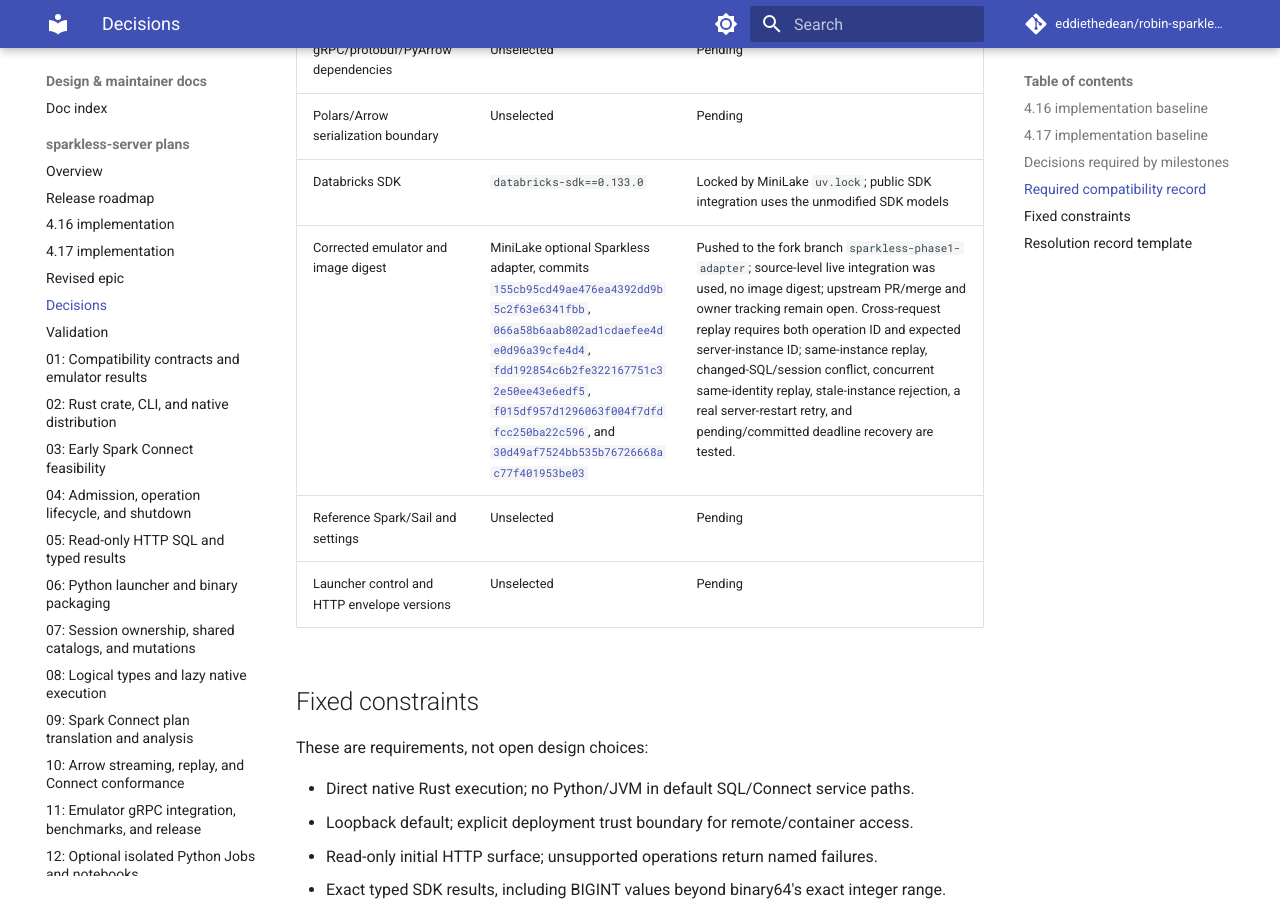
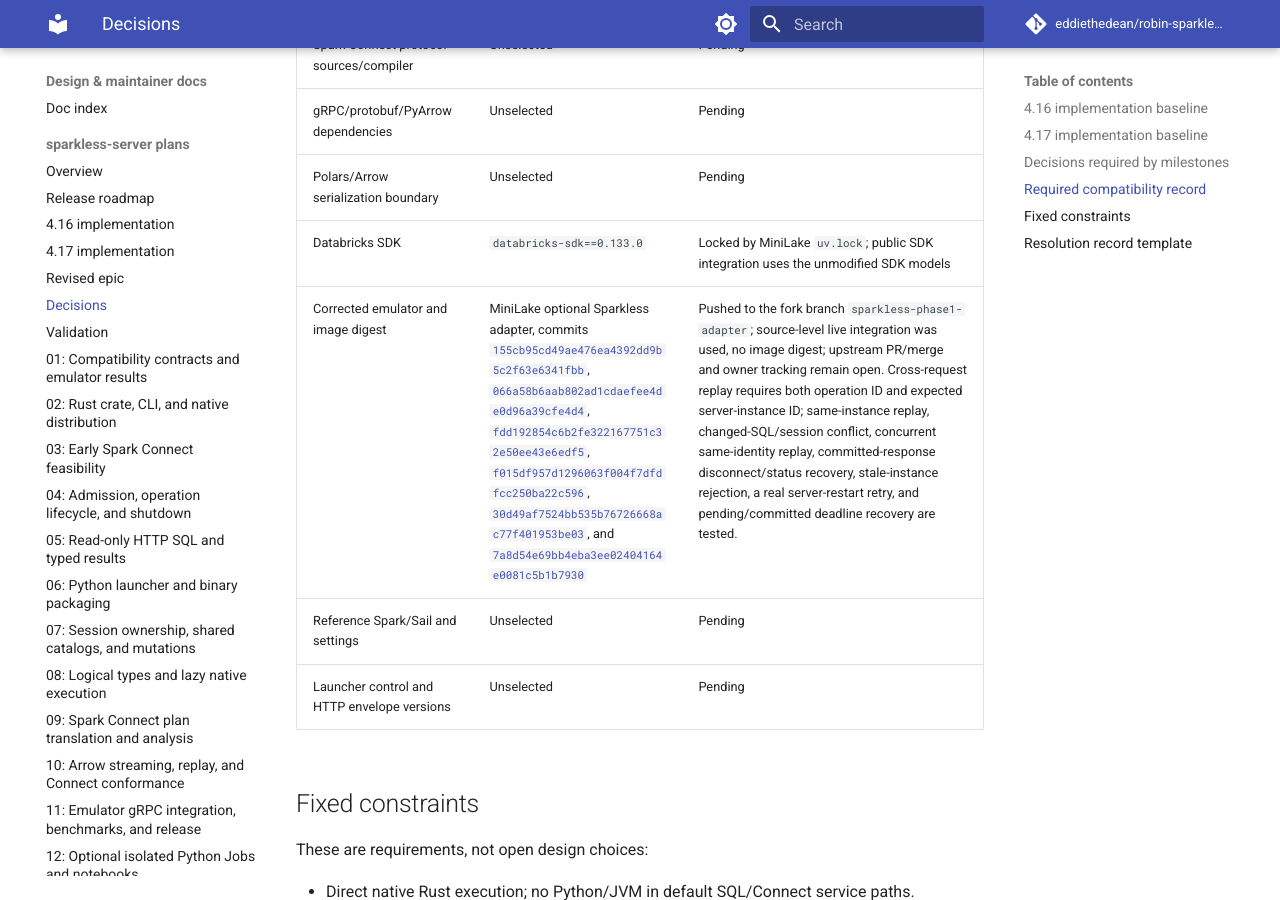
Before and after one commit to eddiethedean/robin-sparkless, an MkDocs documentation site: the page built from docs/plans/sparkless-server/DECISIONS.md, in a window 1280 px wide and 900 px high, scrolled down 5182 px. Built offline with MkDocs 1.6.1 and Material for MkDocs 9.7.7, drawn with Linux system fonts in a browser that asks for light colours; comment, search, counter and statistics services are not loaded; some of the changed text lies outside the part shown.

Commit message:
test(server): pin live disconnect recovery coverage

```diff
--- a/docs/plans/sparkless-server/DECISIONS.md
+++ b/docs/plans/sparkless-server/DECISIONS.md
@@ -30,7 +30,7 @@
 | --- | --- | --- | --- | --- |
 | D01 | Client/proto/oracle compatibility manifest | 0A | SS-01, SS-03 | Exact pyspark-client release, matching proto tag/commit, Python range, gRPC/protobuf/PyArrow locks, generator version, reference Spark/Sail versions and settings |
 | D02 | SQL/configuration semantics | 0A | SS-01, SS-08 | Explicit engine profile, ANSI/case sensitivity/timezone/decimal behavior; mutable versus read-only configuration; unsupported keys fail |
-| D03 | Emulator prerequisite and trust scope | 0A tracking; 0B integration | SS-01, SS-07 | MiniLake adapter source revisions `155cb95cd49ae476ea4392dd9b5c2f63e6341fbb`, `066a58b6aab802ad1cdaefee4de0d96a39cfe4d4`, `fdd192854c6b2fe322167751c32e50ee43e6edf5`, `f015df957d1296063f004f7dfdfcc250ba22c596`, and `30d49af7524bb535b76726668ac77f401953be03`, SDK lock `0.133.0`, typed-result, mutation-route, duplicate replay, changed-SQL/session conflict, concurrent replay, stale-instance rejection, real process-restart, and pending/committed deadline-recovery tests are recorded. Native commit `7b6197aa276702e3bfd3a0fc8dcd662c2744d1be` adds a direct HTTP deadline/status witness; upstream owner/issue or PR, image digest if used, and shared warehouse/session limitations remain tracked |
+| D03 | Emulator prerequisite and trust scope | 0A tracking; 0B integration | SS-01, SS-07 | MiniLake adapter source revisions `155cb95cd49ae476ea4392dd9b5c2f63e6341fbb`, `066a58b6aab802ad1cdaefee4de0d96a39cfe4d4`, `fdd192854c6b2fe322167751c32e50ee43e6edf5`, `f015df957d1296063f004f7dfdfcc250ba22c596`, `30d49af7524bb535b76726668ac77f401953be03`, and `7a8d54e69bb4eba3ee02404164e0081c5b1b7930`, SDK lock `0.133.0`, typed-result, mutation-route, duplicate replay, changed-SQL/session conflict, concurrent replay, committed-response disconnect recovery, stale-instance rejection, real process-restart, and pending/committed deadline-recovery tests are recorded. Native commit `7b6197aa276702e3bfd3a0fc8dcd662c2744d1be` adds a direct HTTP deadline/status witness; upstream owner/issue or PR, image digest if used, and shared warehouse/session limitations remain tracked |
 | D04 | Supported SQL/type/JSON contract | 0A specification; 0B verification; mutation extension in 1 | SS-01, SS-05, SS-07, SS-08 | Allowlisted read-only nodes/functions, Phase 1 managed SQL/identity/status extension, logical schema JSON, exact integer/decimal/date/time/null encodings, duplicate labels, non-finite float policy |
 | D05 | Binary/platform/release matrix | 0B | SS-02, SS-06, SS-11 | Staged server-binary target set: `macosx_14_0_arm64` and `manylinux_2_28_x86_64`; candidate single-architecture container: `linux/amd64`. The release workflow defines native wheel/install/start/health/shutdown checks, `auditwheel show`, container SQL/non-root/graceful-stop checks, and publication ordering. Local macOS 26 arm64 wheel smoke and linux/arm64 container smoke pass; the image runs as UID 65532, serves SQL, and exits 0 on SIGTERM. Remote candidate workflow evidence, the linux/amd64 image, complete package/platform matrix, public artifacts, and final release verification remain open. |
 | D06 | Launcher control and compatibility | 0B | SS-02, SS-06 | Message framing/size, per-launch identity, endpoint readiness, version negotiation, Windows/POSIX graceful shutdown, cleanup and fork restrictions |
@@ -55,7 +55,7 @@
 | gRPC/protobuf/PyArrow dependencies | Unselected | Pending |
 | Polars/Arrow serialization boundary | Unselected | Pending |
 | Databricks SDK | `databricks-sdk==0.133.0` | Locked by MiniLake `uv.lock`; public SDK integration uses the unmodified SDK models |
-| Corrected emulator and image digest | MiniLake optional Sparkless adapter, commits [`155cb95cd49ae476ea4392dd9b5c2f63e6341fbb`](https://github.com/eddiethedean/minilake/commit/155cb95cd49ae476ea4392dd9b5c2f63e6341fbb), [`066a58b6aab802ad1cdaefee4de0d96a39cfe4d4`](https://github.com/eddiethedean/minilake/commit/066a58b6aab802ad1cdaefee4de0d96a39cfe4d4), [`fdd192854c6b2fe322167751c32e50ee43e6edf5`](https://github.com/eddiethedean/minilake/commit/fdd192854c6b2fe322167751c32e50ee43e6edf5), [`f015df957d1296063f004f7dfdfcc250ba22c596`](https://github.com/eddiethedean/minilake/commit/f015df957d1296063f004f7dfdfcc250ba22c596), and [`30d49af7524bb535b76726668ac77f401953be03`](https://github.com/eddiethedean/minilake/commit/30d49af7524bb535b76726668ac77f401953be03) | Pushed to the fork branch `sparkless-phase1-adapter`; source-level live integration was used, no image digest; upstream PR/merge and owner tracking remain open. Cross-request replay requires both operation ID and expected server-instance ID; same-instance replay, changed-SQL/session conflict, concurrent same-identity replay, stale-instance rejection, a real server-restart retry, and pending/committed deadline recovery are tested. |
+| Corrected emulator and image digest | MiniLake optional Sparkless adapter, commits [`155cb95cd49ae476ea4392dd9b5c2f63e6341fbb`](https://github.com/eddiethedean/minilake/commit/155cb95cd49ae476ea4392dd9b5c2f63e6341fbb), [`066a58b6aab802ad1cdaefee4de0d96a39cfe4d4`](https://github.com/eddiethedean/minilake/commit/066a58b6aab802ad1cdaefee4de0d96a39cfe4d4), [`fdd192854c6b2fe322167751c32e50ee43e6edf5`](https://github.com/eddiethedean/minilake/commit/fdd192854c6b2fe322167751c32e50ee43e6edf5), [`f015df957d1296063f004f7dfdfcc250ba22c596`](https://github.com/eddiethedean/minilake/commit/f015df957d1296063f004f7dfdfcc250ba22c596), [`30d49af7524bb535b76726668ac77f401953be03`](https://github.com/eddiethedean/minilake/commit/30d49af7524bb535b76726668ac77f401953be03), and [`7a8d54e69bb4eba3ee02404164e0081c5b1b7930`](https://github.com/eddiethedean/minilake/commit/7a8d54e69bb4eba3ee02404164e0081c5b1b7930) | Pushed to the fork branch `sparkless-phase1-adapter`; source-level live integration was used, no image digest; upstream PR/merge and owner tracking remain open. Cross-request replay requires both operation ID and expected server-instance ID; same-instance replay, changed-SQL/session conflict, concurrent same-identity replay, committed-response disconnect/status recovery, stale-instance rejection, a real server-restart retry, and pending/committed deadline recovery are tested. |
 | Reference Spark/Sail and settings | Unselected | Pending |
 | Launcher control and HTTP envelope versions | Unselected | Pending |
 
```
Also changed, not shown: docs/plans/sparkless-server/RELEASE_4_17.md (+1 -1 lines), docs/plans/sparkless-server/VALIDATION.md (+1 -1 lines), 1 other file.
